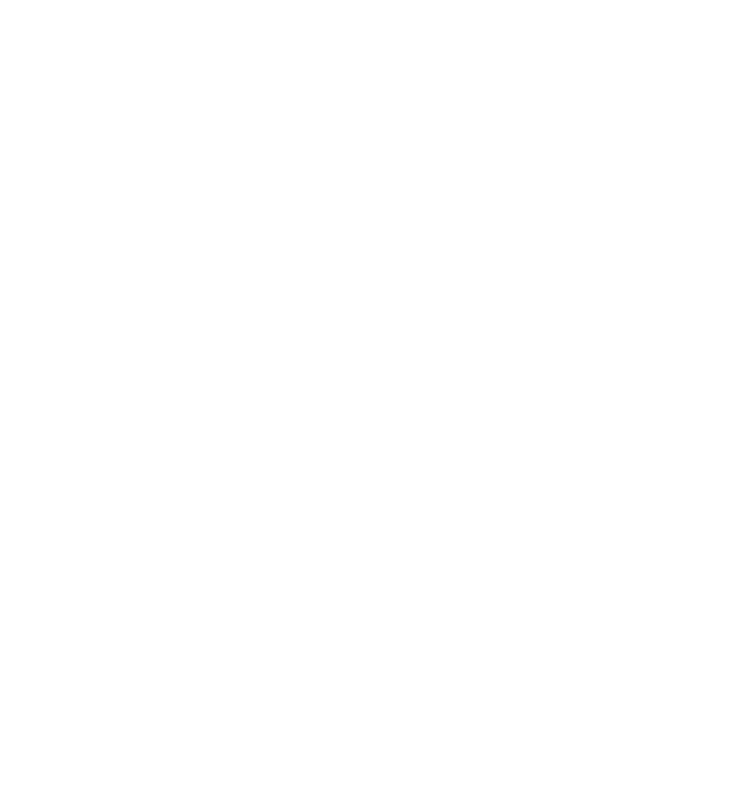
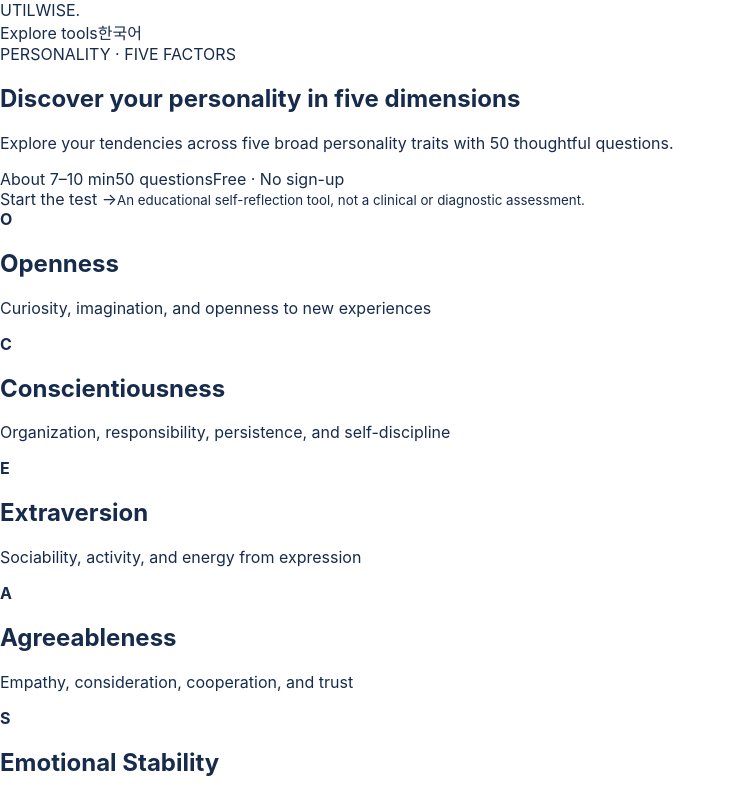
Before and after one commit to mmw833/utilwise, a Next.js app: page /en/big-five in a window 1280 px wide. Before the commit this address had no page. Shown: the top 798 px of the page, without its empty margins (0-736 px from the left). Built offline with nearby package versions, Linux system fonts and the light colour scheme; a web font is replaced by a local one.

Commit message:
Add Big Five 50-question personality test

```diff
--- /dev/null
+++ b/app/en/big-five/page.tsx
@@ -0,0 +1,3 @@
+import type {Metadata} from "next";import BigFiveExperience from "../../../components/BigFiveExperience";
+export const metadata:Metadata={title:"Free Big Five Personality Test – 50 Questions | UTILWISE",description:"Explore openness, conscientiousness, extraversion, agreeableness, and emotional stability with 50 questions.",alternates:{canonical:"/en/big-five"},openGraph:{title:"Big Five Personality Test | UTILWISE",description:"Explore five broad personality dimensions with 50 questions.",url:"https://utilwise.kr/en/big-five",siteName:"UTILWISE",locale:"en_US",type:"website"}};
+export default function Page(){return <BigFiveExperience mode="intro" locale="en"/>}
```
